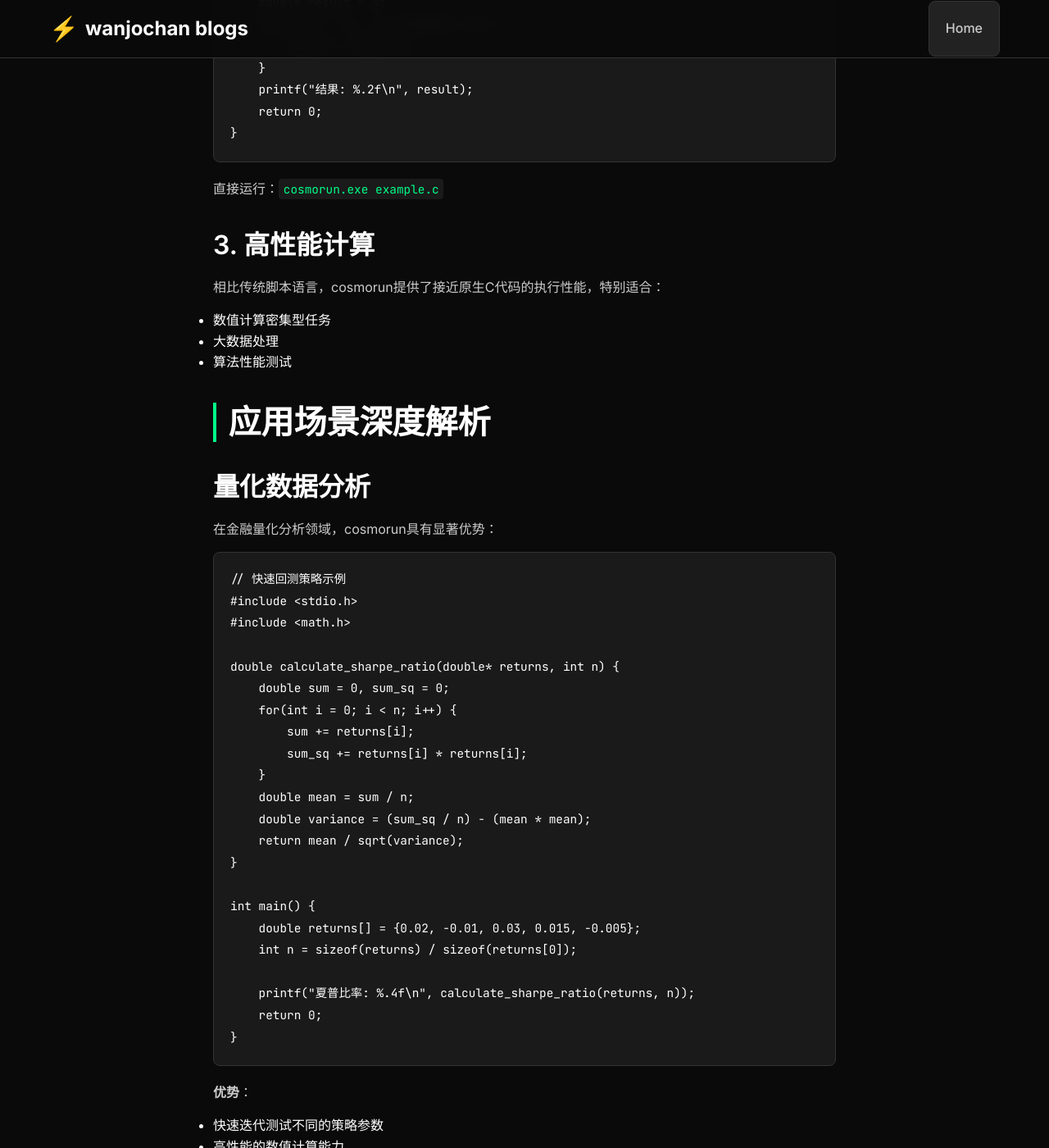
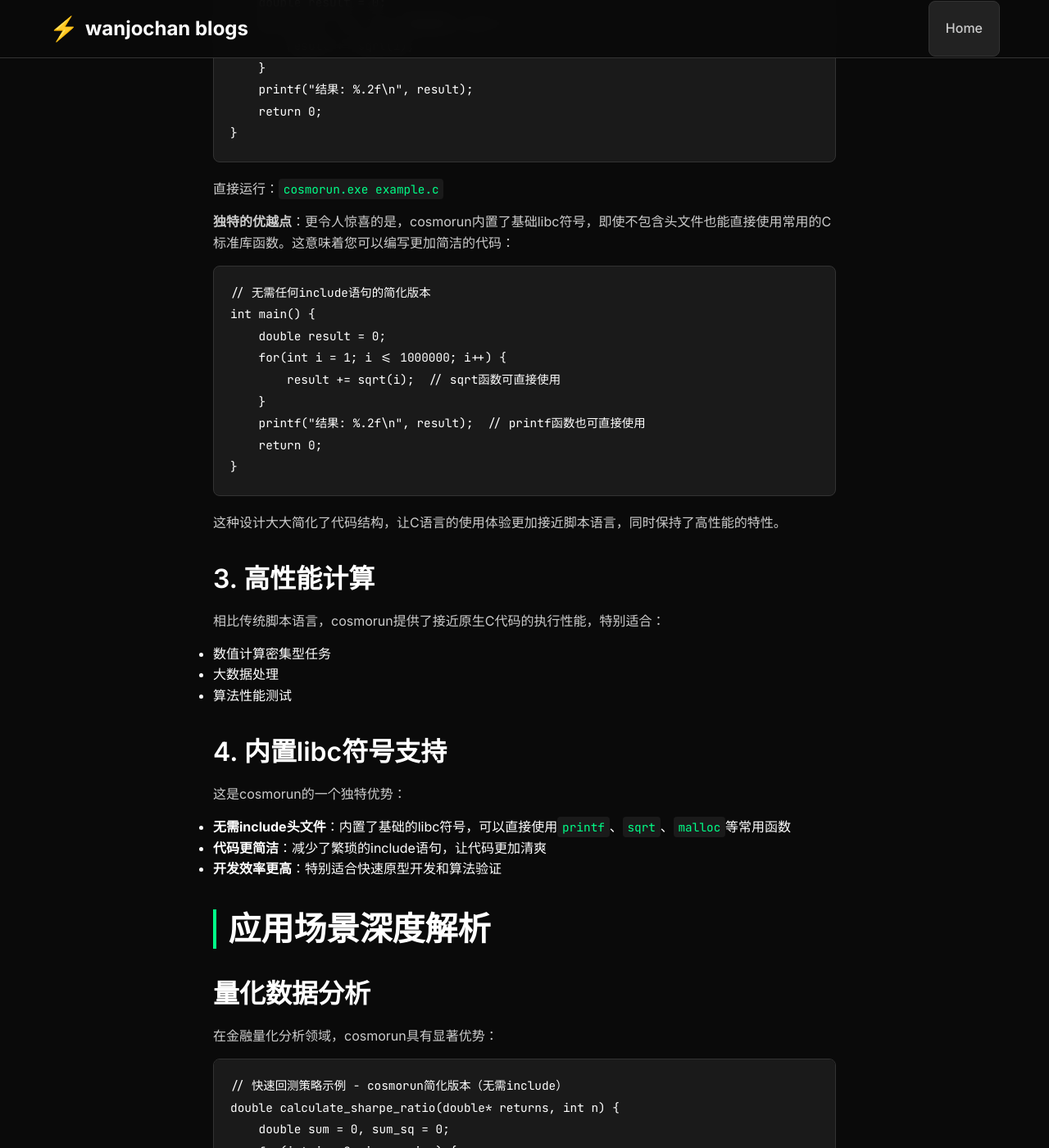
Before and after one commit to wanjochan/wanjochan.github.io, a Jekyll site: the page built from _posts/2025-09-28-cosmorun-c-interpreter.md, in a window 1280 px wide and 1400 px high, scrolled down 1955 px. Shown: the whole window at 82% size. Built offline with Jekyll 4.4.1, drawn with Linux system fonts in a browser that asks for light colours; some of the changed text lies outside the part shown.

Commit message:
Refactor: Add built-in libc symbols to Cosmorun documentation
Co-authored-by: wanjochan <wanjochan@gmail.com>

````diff
--- a/_posts/2025-09-28-cosmorun-c-interpreter.md
+++ b/_posts/2025-09-28-cosmorun-c-interpreter.md
@@ -56,11 +56,33 @@ int main() {
 
 直接运行：`cosmorun.exe example.c`
 
+**独特的优越点**：更令人惊喜的是，cosmorun内置了基础libc符号，即使不包含头文件也能直接使用常用的C标准库函数。这意味着您可以编写更加简洁的代码：
+
+```c
+// 无需任何include语句的简化版本
+int main() {
+    double result = 0;
+    for(int i = 1; i <= 1000000; i++) {
+        result += sqrt(i);  // sqrt函数可直接使用
+    }
+    printf("结果: %.2f\n", result);  // printf函数也可直接使用
+    return 0;
+}
+```
+
+这种设计大大简化了代码结构，让C语言的使用体验更加接近脚本语言，同时保持了高性能的特性。
+
 ### 3. 高性能计算
 相比传统脚本语言，cosmorun提供了接近原生C代码的执行性能，特别适合：
 - 数值计算密集型任务
 - 大数据处理
 - 算法性能测试
+
+### 4. 内置libc符号支持
+这是cosmorun的一个独特优势：
+- **无需include头文件**：内置了基础的libc符号，可以直接使用`printf`、`sqrt`、`malloc`等常用函数
+- **代码更简洁**：减少了繁琐的include语句，让代码更加清爽
+- **开发效率更高**：特别适合快速原型开发和算法验证
 
 ## 应用场景深度解析
 
@@ -68,10 +90,7 @@ int main() {
 在金融量化分析领域，cosmorun具有显著优势：
 
 ```c
-// 快速回测策略示例
-#include <stdio.h>
-#include <math.h>
-
+// 快速回测策略示例 - cosmorun简化版本（无需include）
 double calculate_sharpe_ratio(double* returns, int n) {
     double sum = 0, sum_sq = 0;
     for(int i = 0; i < n; i++) {
@@ -80,14 +99,14 @@ double calculate_sharpe_ratio(double* returns, int n) {
     }
     double mean = sum / n;
     double variance = (sum_sq / n) - (mean * mean);
-    return mean / sqrt(variance);
+    return mean / sqrt(variance);  // sqrt函数直接可用
 }
 
 int main() {
     double returns[] = {0.02, -0.01, 0.03, 0.015, -0.005};
     int n = sizeof(returns) / sizeof(returns[0]);
 
-    printf("夏普比率: %.4f\n", calculate_sharpe_ratio(returns, n));
+    printf("夏普比率: %.4f\n", calculate_sharpe_ratio(returns, n));  // printf函数直接可用
     return 0;
 }
 ```
@@ -95,14 +114,12 @@ int main() {
 **优势**：
 - 快速迭代测试不同的策略参数
 - 高性能的数值计算能力
+- 无需include头文件，代码更简洁
 - 便于集成到现有的数据分析流程
 
 ### 算法研究与教学
 ```c
-// 快速排序算法演示
-#include <stdio.h>
-#include <stdlib.h>
-
+// 快速排序算法演示 - cosmorun简化版本（无需include）
 void quicksort(int arr[], int low, int high) {
     if (low < high) {
         int pivot = partition(arr, low, high);
````
Also changed, not shown: other parts of _posts/2025-09-28-cosmorun-c-interpreter.md (+2 -2 lines).
